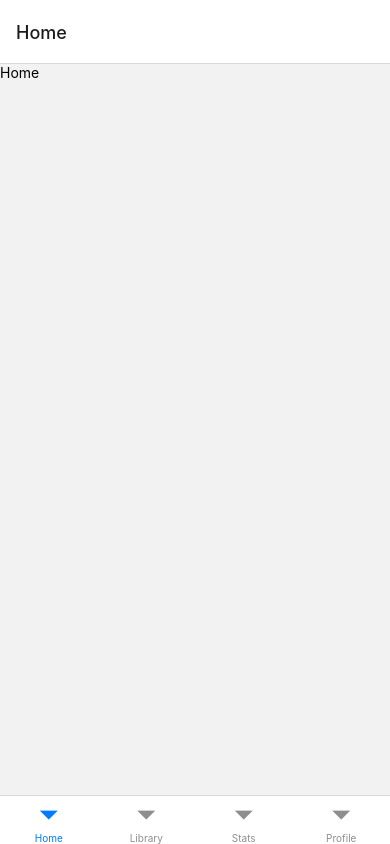
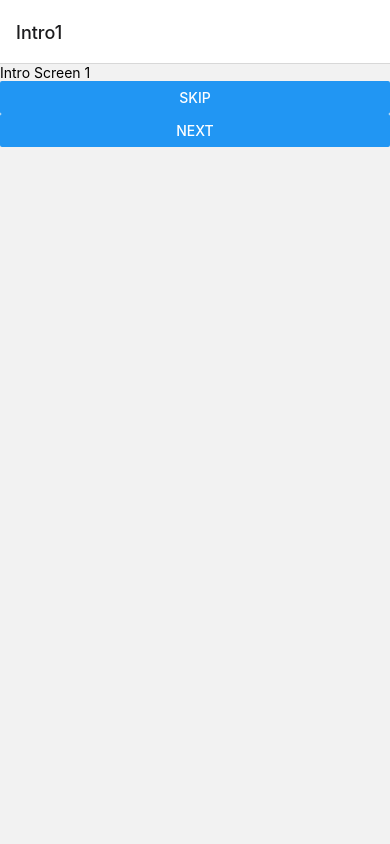
Before and after one commit to atwalsultan/breakfirst, a React Native app in the folder client/: screen /Intro1 in a window 390 px wide. Built offline with nearby package versions, Linux system fonts and the light colour scheme.

Commit message:
#15 feat: add onboarding stack and navigation (#16)

```diff
--- a/client/App.js
+++ b/client/App.js
@@ -8,6 +8,7 @@ import HomeScreen from './components/screens/HomeScreen';
 import LibraryScreen from './components/screens/LibraryScreen';
 import StatsScreen from './components/screens/StatsScreen';
 import ProfileScreen from './components/screens/ProfileScreen';
+import OnboardingStack from './components/stacks/OnboardingStack';
 
 const Tab = createBottomTabNavigator();
 // const Tab = createMaterialBottomTabNavigator();
@@ -15,12 +16,13 @@ const Tab = createBottomTabNavigator();
 export default function App() {
 	return (
 		<NavigationContainer>
-			<Tab.Navigator>
+			{/* <Tab.Navigator>
 				<Tab.Screen name="Home" component={HomeScreen} />
 				<Tab.Screen name="Library" component={LibraryScreen} />
 				<Tab.Screen name="Stats" component={StatsScreen} />
 				<Tab.Screen name="Profile" component={ProfileScreen} />
-			</Tab.Navigator>
+			</Tab.Navigator> */}
+			<OnboardingStack />
 		</NavigationContainer>
 	);
 }
--- /dev/null
+++ b/client/components/screens/onboarding/IntroScreen1.js
@@ -0,0 +1,16 @@
+import React from 'react'
+import { StyleSheet, Text, View, Button } from 'react-native'
+
+const IntroScreen1 = ({ navigation }) => {
+    return (
+        <View>
+            <Text>Intro Screen 1</Text>
+            <Button title="Skip" onPress={() => navigation.navigate('OB1')}/>
+            <Button title="Next" onPress={() => navigation.navigate('Intro2')}/>
+        </View>
+    )
+}
+
+export default IntroScreen1
+
+const styles = StyleSheet.create({})
--- /dev/null
+++ b/client/components/screens/onboarding/IntroScreen2.js
@@ -0,0 +1,16 @@
+import React from 'react'
+import { StyleSheet, Text, View, Button } from 'react-native'
+
+const IntroScreen2 = ({ navigation }) => {
+    return (
+        <View>
+            <Text>Intro Screen 2</Text>
+            <Button title="Skip" onPress={() => navigation.navigate('OB1')}/>
+            <Button title="Next" onPress={() => navigation.navigate('OB1')}/>
+        </View>
+    )
+}
+
+export default IntroScreen2
+
+const styles = StyleSheet.create({})
--- /dev/null
+++ b/client/components/screens/onboarding/OnboardingScreen1.js
@@ -0,0 +1,15 @@
+import React from 'react'
+import { StyleSheet, Text, View, Button } from 'react-native'
+
+const OnboardingScreen1 = ({ navigation }) => {
+    return (
+        <View>
+            <Text>OB Screen 1</Text>
+            <Button title="Next" onPress={() => navigation.navigate('OB2')}/>
+        </View>
+    )
+}
+
+export default OnboardingScreen1
+
+const styles = StyleSheet.create({})
--- /dev/null
+++ b/client/components/screens/onboarding/OnboardingScreen2.js
@@ -0,0 +1,15 @@
+import React from 'react'
+import { StyleSheet, Text, View, Button } from 'react-native'
+
+const OnboardingScreen2 = ({ navigation }) => {
+    return (
+        <View>
+            <Text>OB Screen 2</Text>
+            <Button title="Next" onPress={() => navigation.navigate('OB3')}/>
+        </View>
+    )
+}
+
+export default OnboardingScreen2
+
+const styles = StyleSheet.create({})
--- /dev/null
+++ b/client/components/screens/onboarding/OnboardingScreen3.js
@@ -0,0 +1,15 @@
+import React from 'react'
+import { StyleSheet, Text, View, Button } from 'react-native'
+
+const OnboardingScreen3 = ({ navigation }) => {
+    return (
+        <View>
+            <Text>OB Screen 3</Text>
+            <Button title="Get Started"/>
+        </View>
+    )
+}
+
+export default OnboardingScreen3
+
+const styles = StyleSheet.create({})
--- a/client/components/stacks/OnboardingStack.js
+++ b/client/components/stacks/OnboardingStack.js
@@ -0,0 +1,28 @@
+import * as React from 'react';
+import { StyleSheet, Text, View } from 'react-native'
+import { NavigationContainer } from '@react-navigation/native';
+import { createNativeStackNavigator } from '@react-navigation/native-stack';
+
+import IntroScreen1 from '../screens/onboarding/IntroScreen1';
+import IntroScreen2 from '../screens/onboarding/IntroScreen2';
+import OnboardingScreen1 from '../screens/onboarding/OnboardingScreen1';
+import OnboardingScreen2 from '../screens/onboarding/OnboardingScreen2';
+import OnboardingScreen3 from '../screens/onboarding/OnboardingScreen3';
+
+const Stack = createNativeStackNavigator();
+
+const OnboardingStack = () => {
+    return (
+        <Stack.Navigator>
+            <Stack.Screen name="Intro1" component={IntroScreen1} />
+            <Stack.Screen name="Intro2" component={IntroScreen2} />
+            <Stack.Screen name="OB1" component={OnboardingScreen1} />
+            <Stack.Screen name="OB2" component={OnboardingScreen2} />
+            <Stack.Screen name="OB3" component={OnboardingScreen3} />
+        </Stack.Navigator>
+    )
+}
+
+export default OnboardingStack
+
+const styles = StyleSheet.create({})
--- a/client/package.json
+++ b/client/package.json
@@ -11,6 +11,7 @@
     "@react-navigation/bottom-tabs": "^6.0.7",
     "@react-navigation/material-bottom-tabs": "^6.0.7",
     "@react-navigation/native": "^6.0.4",
+    "@react-navigation/native-stack": "^6.2.3",
     "expo": "~42.0.1",
     "expo-status-bar": "~1.0.4",
     "react": "16.13.1",
```
Also changed, not shown: 1 other file (tests, documents, lock files or other folders).
